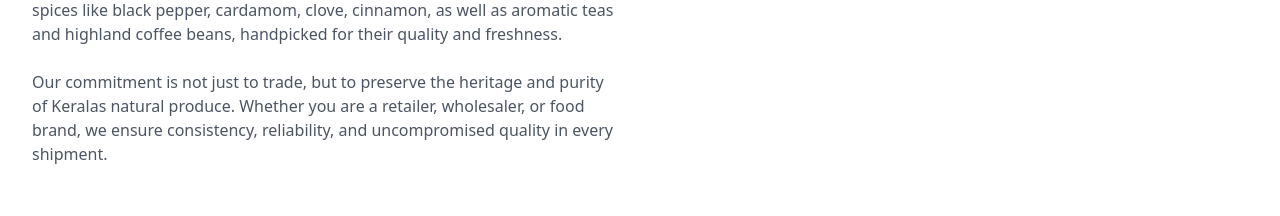
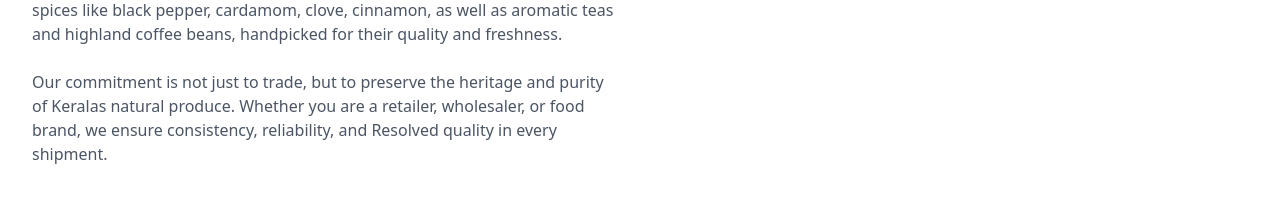
Before and after one commit to Akbarhaleel1/Portiva-Global, a React (Vite) app in the folder client/: page /aboutUs in a window 1280 px wide. Shown: the part 729-945 px from the top of the page. Built offline with nearby package versions, Linux system fonts and the light colour scheme; a web font is replaced by a local one.

Commit message:
completed changes

```diff
--- a/client/src/components/AboutUs.jsx
+++ b/client/src/components/AboutUs.jsx
@@ -57,7 +57,7 @@
                   We take pride in sourcing directly from trusted farmers and cooperatives who practice sustainable farming. Our product range includes world-renowned spices like black pepper, cardamom, clove, cinnamon, as well as aromatic teas and highland coffee beans, handpicked for their quality and freshness.
                 </p>
                 <p>
-                  Our commitment is not just to trade, but to preserve the heritage and purity of Keralas natural produce. Whether you are a retailer, wholesaler, or food brand, we ensure consistency, reliability, and uncompromised quality in every shipment.
+                  Our commitment is not just to trade, but to preserve the heritage and purity of Keralas natural produce. Whether you are a retailer, wholesaler, or food brand, we ensure consistency, reliability, and Resolved quality in every shipment.
                 </p>
               </div>
             </div>
```
